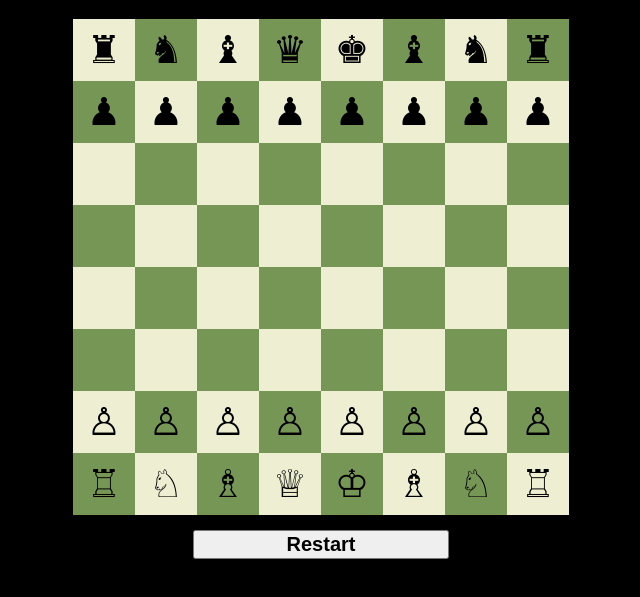
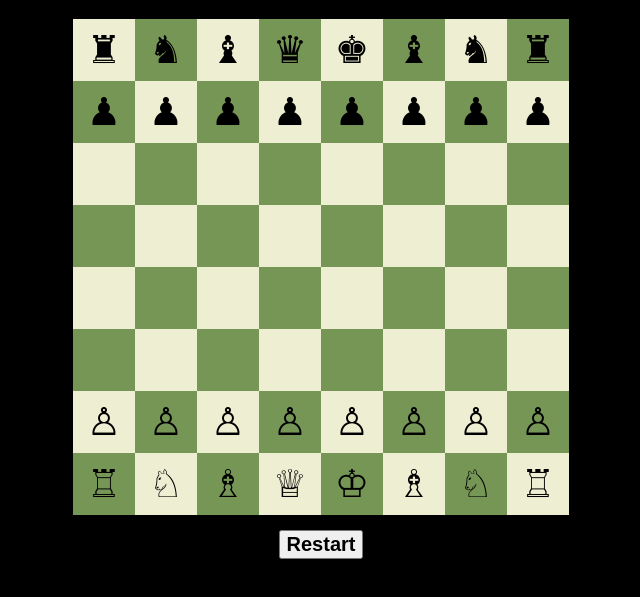
Before and after one commit to recurduck/Chess, a plain HTML site: page index.html in a window 1280 px wide. Shown: the part 61-658 px from the top of the page, without its empty margins (319-959 px from the left). Drawn offline with Linux system fonts and the light colour scheme.

Commit message:
fixdesign

```diff
--- a/css/main.css
+++ b/css/main.css
@@ -9,7 +9,7 @@ h1 {
 
 button {
     margin: 15px;
-    width: 20vw;
+    width: auto;
     font-size: 20px;
     font-weight: bolder;
     cursor: pointer;
```
